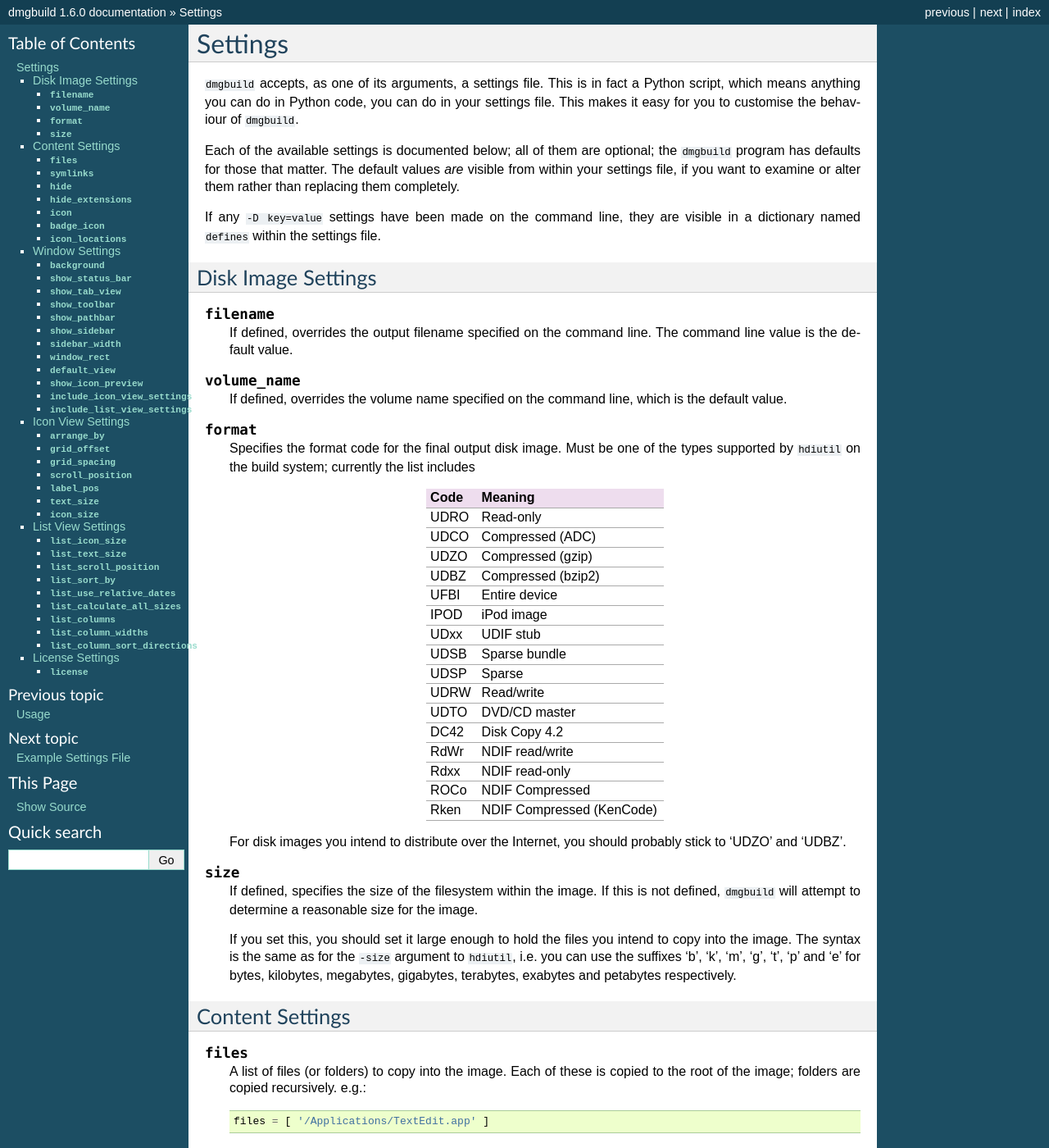
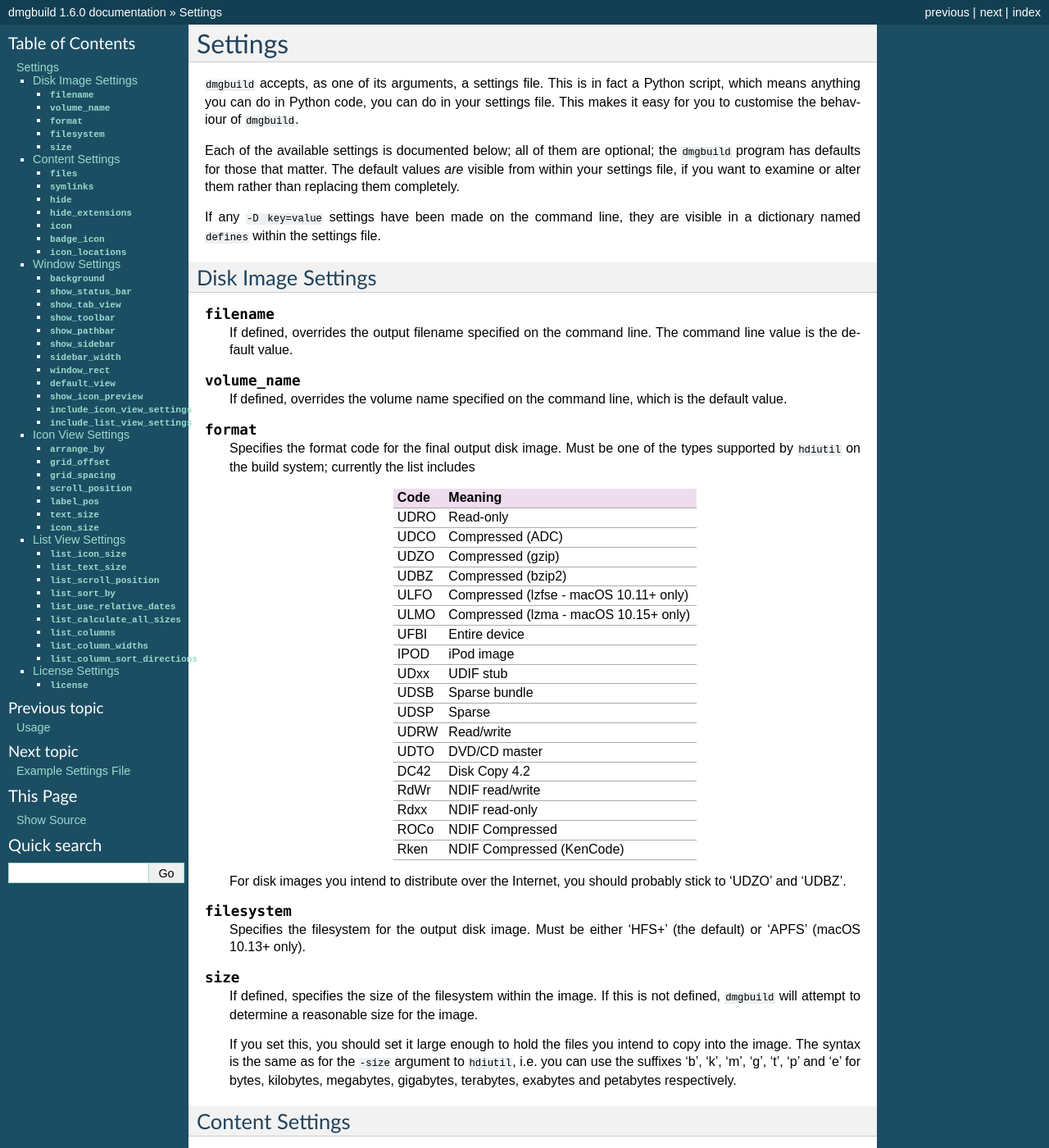
Before and after one commit to dmgbuild/dmgbuild, a Sphinx documentation site: the page built from docs/settings.rst, in a window 1280 px wide and 1400 px high. Shown: the whole window at 82% size. Built offline with Sphinx 7.4.7, drawn with Linux system fonts in a browser that asks for light colours.

Commit message:
Add support for creating APFS and ULMO compressed disk images

```diff
--- a/docs/settings.rst
+++ b/docs/settings.rst
@@ -42,6 +42,8 @@
    UDCO  Compressed (ADC)
    UDZO  Compressed (gzip)
    UDBZ  Compressed (bzip2)
+   ULFO  Compressed (lzfse - macOS 10.11+ only)
+   ULMO  Compressed (lzma - macOS 10.15+ only)
    UFBI  Entire device
    IPOD  iPod image
    UDxx  UDIF stub
@@ -58,6 +60,11 @@
 
    For disk images you intend to distribute over the Internet, you
    should probably stick to 'UDZO' and 'UDBZ'.
+
+.. py:data:: filesystem
+
+   Specifies the filesystem for the output disk image.  Must be
+   either 'HFS+' (the default) or 'APFS' (macOS 10.13+ only).
 
 .. py:data:: size
 
```
Also changed, not shown: 1 other file.
